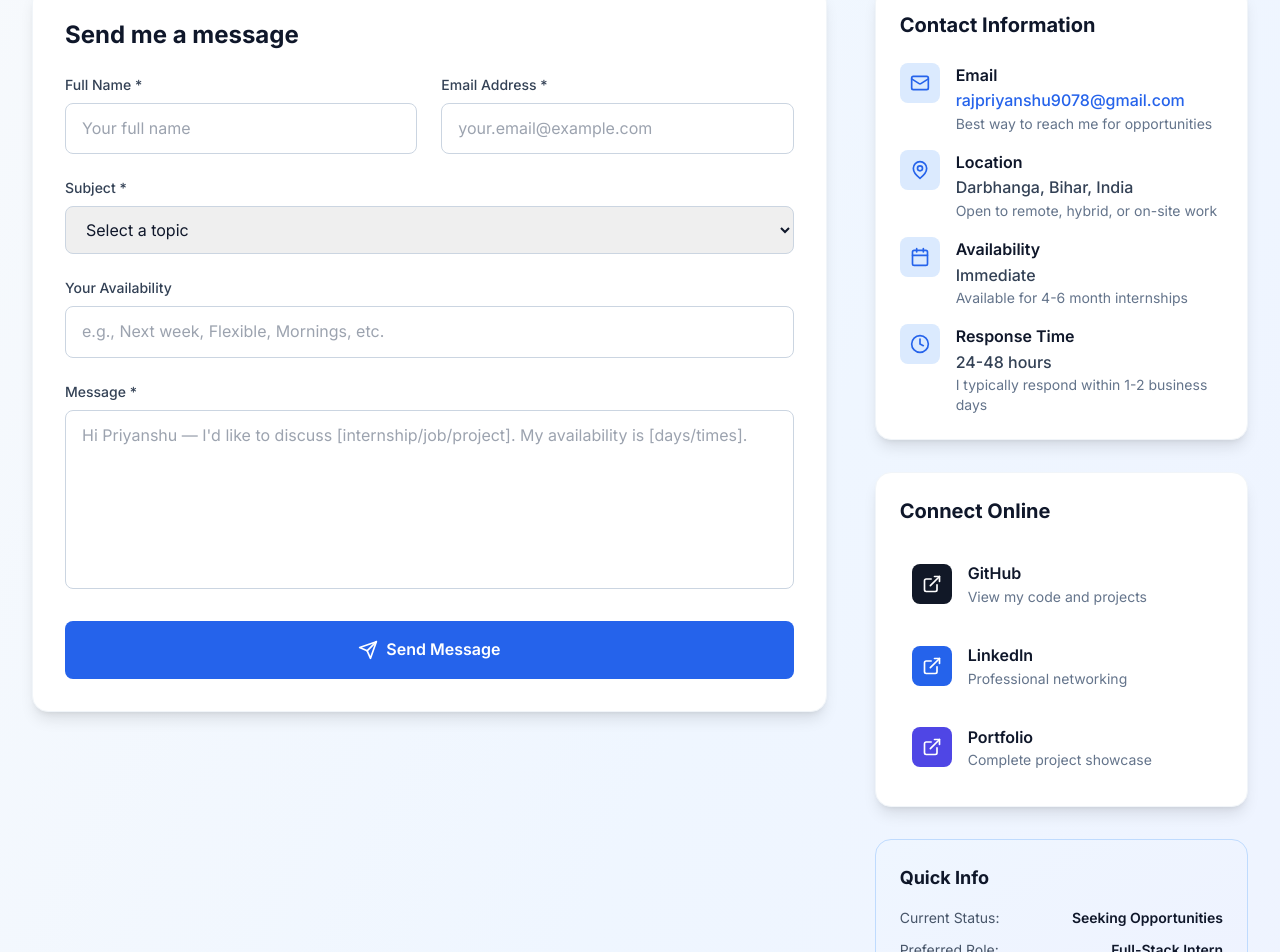
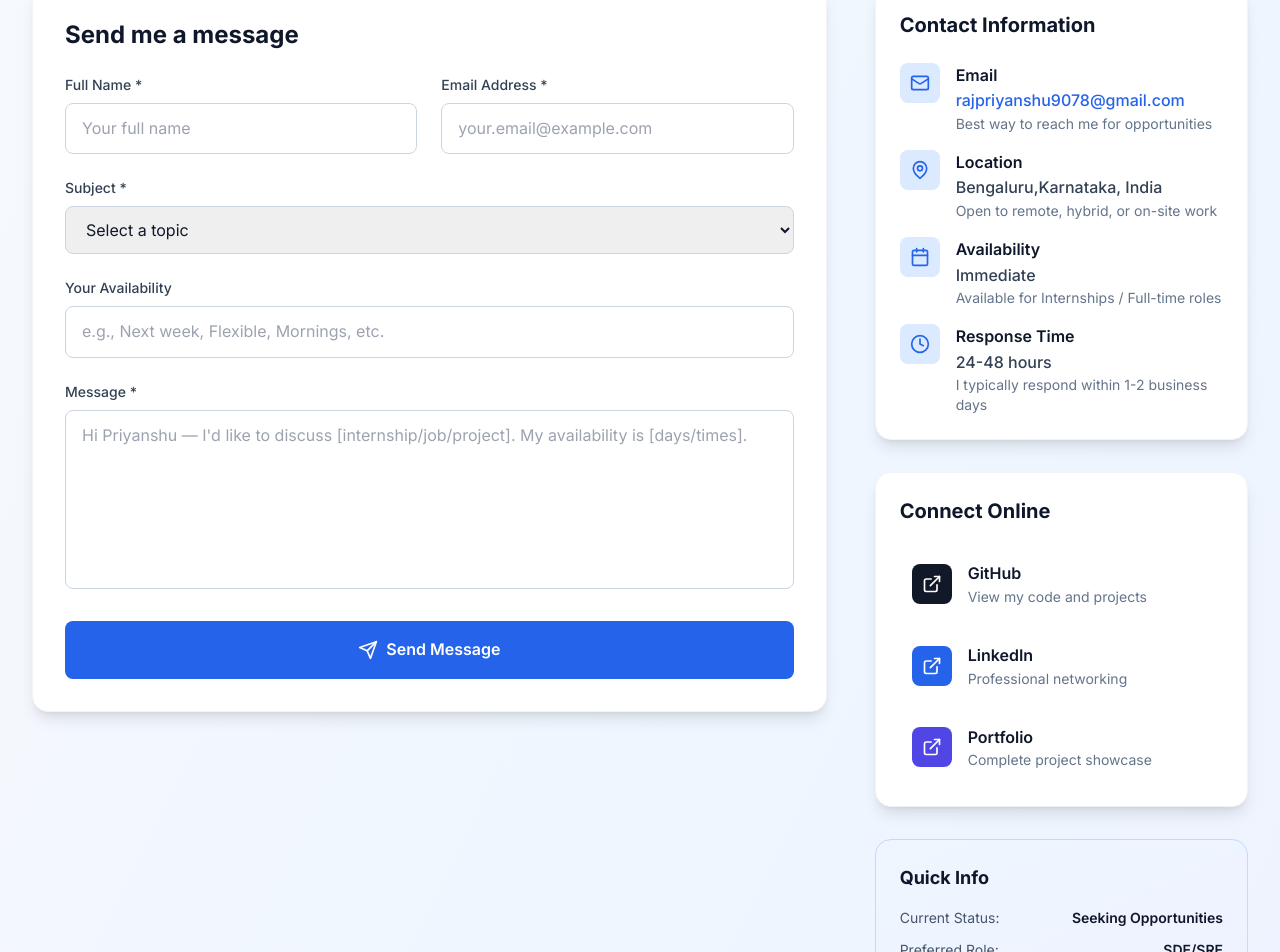
Before and after one commit to priyanshudas00/Portfolio, a React (Vite) app: page /contact in a window 1280 px wide. Shown: the part 469-1421 px from the top of the page. Built offline with nearby package versions, Linux system fonts and the light colour scheme.

Commit message:
Updated project files

```diff
--- a/src/pages/Contact.tsx
+++ b/src/pages/Contact.tsx
@@ -164,14 +164,14 @@ Looking forward to connecting with you!
     {
       icon: MapPin,
       label: 'Location',
-      value: 'Darbhanga, Bihar, India',
+      value: 'Bengaluru,Karnataka, India',
       description: 'Open to remote, hybrid, or on-site work'
     },
     {
       icon: Calendar,
       label: 'Availability',
       value: 'Immediate',
-      description: 'Available for 4-6 month internships'
+      description: 'Available for Internships / Full-time roles'
     },
     {
       icon: Clock,
@@ -196,7 +196,7 @@ Looking forward to connecting with you!
     },
     {
       name: 'Portfolio',
-      url: '#',
+      url: 'https://priyanshudas.netlify.app/',
       description: 'Complete project showcase',
       color: 'bg-indigo-600'
     }
@@ -436,11 +436,7 @@ Looking forward to connecting with you!
                 </div>
                 <div className="flex justify-between">
                   <span className="text-slate-600">Preferred Role:</span>
-                  <span className="font-semibold text-slate-900">Full-Stack Intern</span>
-                </div>
-                <div className="flex justify-between">
-                  <span className="text-slate-600">Expected CTC:</span>
-                  <span className="font-semibold text-slate-900">7+ LPA</span>
+                  <span className="font-semibold text-slate-900">SDE/SRE</span>
                 </div>
                 <div className="flex justify-between">
                   <span className="text-slate-600">Notice Period:</span>
```
